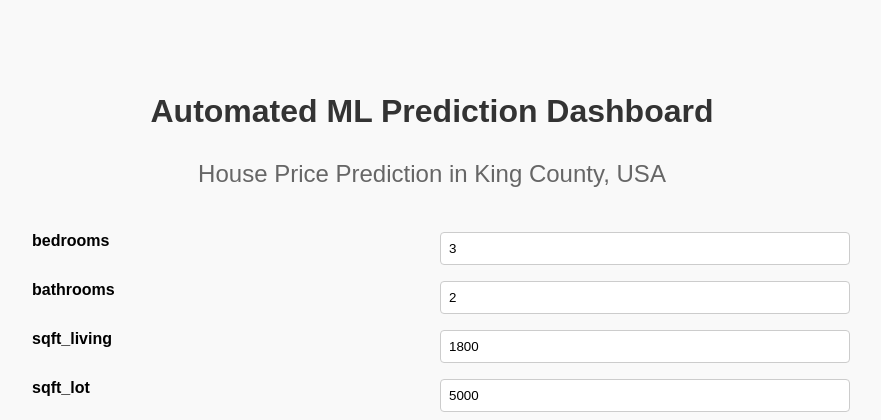
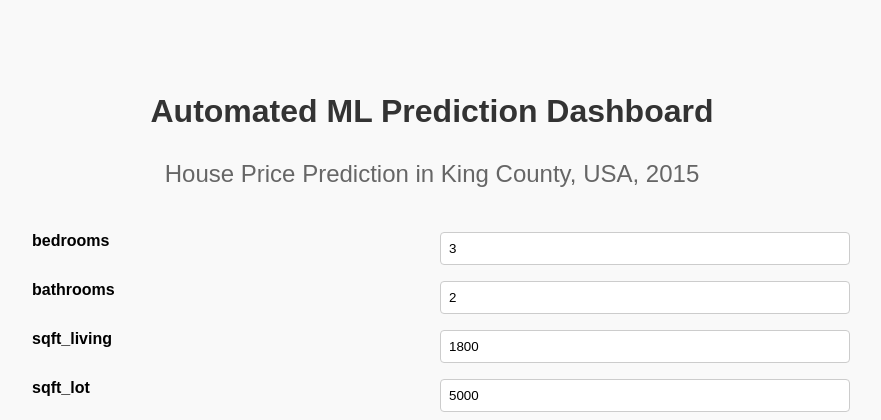
Before and after one commit to LeonardoMdSACode/Automated-ML-Pipeline-with-CI-CD, a FastAPI app: page / in a window 1280 px wide. Shown: the top 420 px of the page, without its empty margins (208-1089 px from the left). Run offline with FastAPI, Linux system fonts and the light colour scheme; parts of the project's set-up code (start-up, migrations or seed data) failed here and were passed over.

Commit message:
Frontend update

```diff
--- a/app/templates/index.html
+++ b/app/templates/index.html
@@ -69,7 +69,7 @@
 <body>
     <div class="container">
         <h1>Automated ML Prediction Dashboard</h1>
-        <h2>House Price Prediction in King County, USA</h2>
+        <h2>House Price Prediction in King County, USA, 2015</h2>
 
         <form id="predictionForm">
             <!-- Inputs will be inserted here dynamically -->
```
